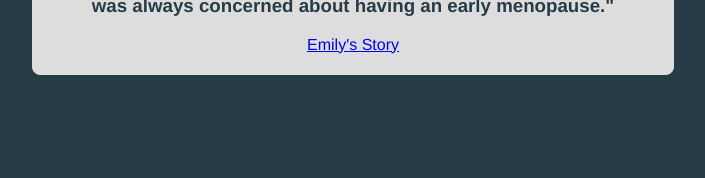
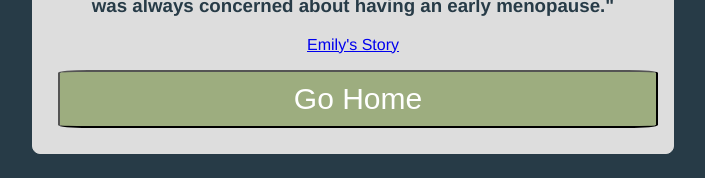
Before and after one commit to ruthmcg/CFG-NatWest-Daytime-Team1, a React (Create React App) app: page /resources in a window 1280 px wide. Shown: the part 1244-1422 px from the top of the page, without its empty margins (287-992 px from the left). Built offline with nearby package versions, Linux system fonts and the light colour scheme.

Commit message:
New button added

```diff
--- a/src/components/Resources.js
+++ b/src/components/Resources.js
@@ -1,6 +1,13 @@
 import React from 'react';
+import { Link } from 'react-router-dom';
+
 
 const Resources = () => {
+  const handleGoHome = () => {
+    window.location.href = "/home";
+  };
+
+
   return (
     <div id="resources-content">
       <h1>More Resources</h1>
@@ -13,12 +20,11 @@ const Resources = () => {
 
 
       <h2>Podcast:</h2> If you would like to learn more about the menopause, we highly recommend listening to this podcast. There are many creators making excellent content about the menopause and how it affects women all around the world.
-
-<p><iframe title="spotify-podcast" style={{border:"1%"}}  src="https://open.spotify.com/embed/show/7dCctfyI9bODGDaFnjfKhg?utm_source=generator" width="100%" height="352" frameBorder="0" allowfullscreen="" allow="autoplay; clipboard-write; encrypted-media; fullscreen; picture-in-picture" loading="lazy"></iframe>
+        <p>
+          <iframe title="spotify-podcast" style={{border:"1%"}}  src="https://open.spotify.com/embed/show/7dCctfyI9bODGDaFnjfKhg?utm_source=generator" width="100%" height="352" frameBorder="0" allowfullscreen="" allow="autoplay; clipboard-write; encrypted-media; fullscreen; picture-in-picture" loading="lazy"></iframe>
         </p>
       <div>
         <h2>The Menopause Charity:</h2>
-
             You can read first hand accounts of fantastic women who went through menopause at different stages of their life: how they recognised the symtoms, how they adapted to the new phase of their life {' '}
               <a href="https://www.themenopausecharity.org" target="_blank" rel="noopener noreferrer">
             Menopause Charity
@@ -29,7 +35,9 @@ const Resources = () => {
               <a href="https://www.themenopausecharity.org/2023/03/08/emilys-story/" target="_blank" rel="noopener noreferrer">
                 Emily's Story
               </a>
+            <p/>
       </div>
+      <button className='answer-button' onClick={handleGoHome}>Go Home</button>
     </div>
   );
 };
```
Also changed, not shown: src/components/Quiz.js (indentation only). Lines whose indentation alone changed are shown as unchanged.
